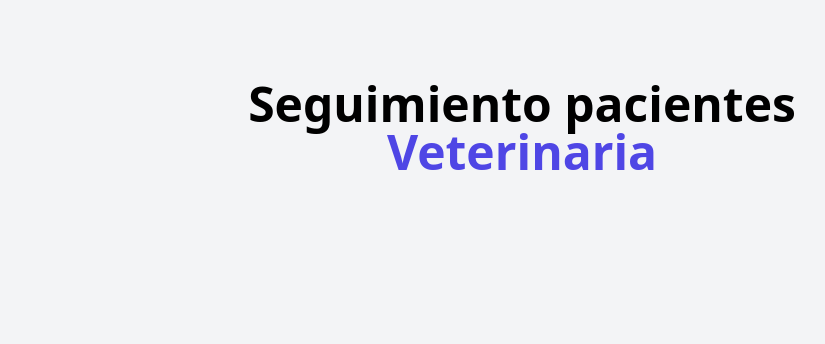
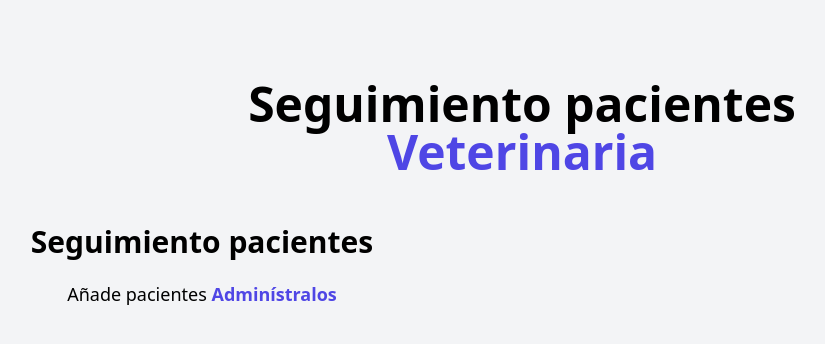
Before and after one commit to danielherrodri/administrador-pacientes, a Vue app: page / in a window 1280 px wide. Shown: the top 344 px of the page, without its empty margins (118-943 px from the left). Built offline with nearby package versions, Linux system fonts and the light colour scheme.

Commit message:
Vídeo 74 - Creando el componente para el Formulario

```diff
--- a/src/App.vue
+++ b/src/App.vue
@@ -1,10 +1,15 @@
 <script setup>
 import Header from './components/Header.vue';
+import Formulario from './components/Formulario.vue';
 </script>
 
 <template>
   <div class="container mx-auto mt-20">
     <Header></Header>
+
+    <div class="mt-12 md:flex">
+      <Formulario></Formulario>
+    </div>
   </div>
 </template>
 
--- /dev/null
+++ b/src/components/Formulario.vue
@@ -0,0 +1,10 @@
+<template>
+  <div class="md:w-1/2">
+    <h2 class="font-black text-3xl text-center">Seguimiento pacientes</h2>
+    <p class="text-lg mt-5 text-center mb-10">
+        Añade pacientes
+        <span class="text-indigo-600 font-bold">Adminístralos</span>
+    </p>
+  </div>
+</template>
+<script setup></script>
```
